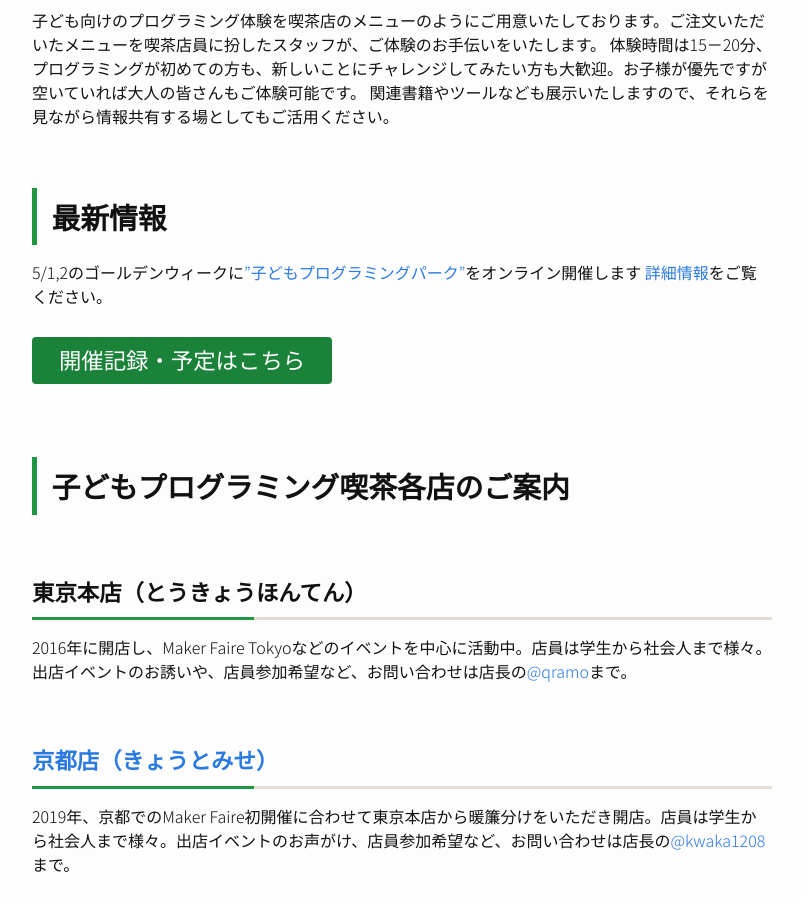
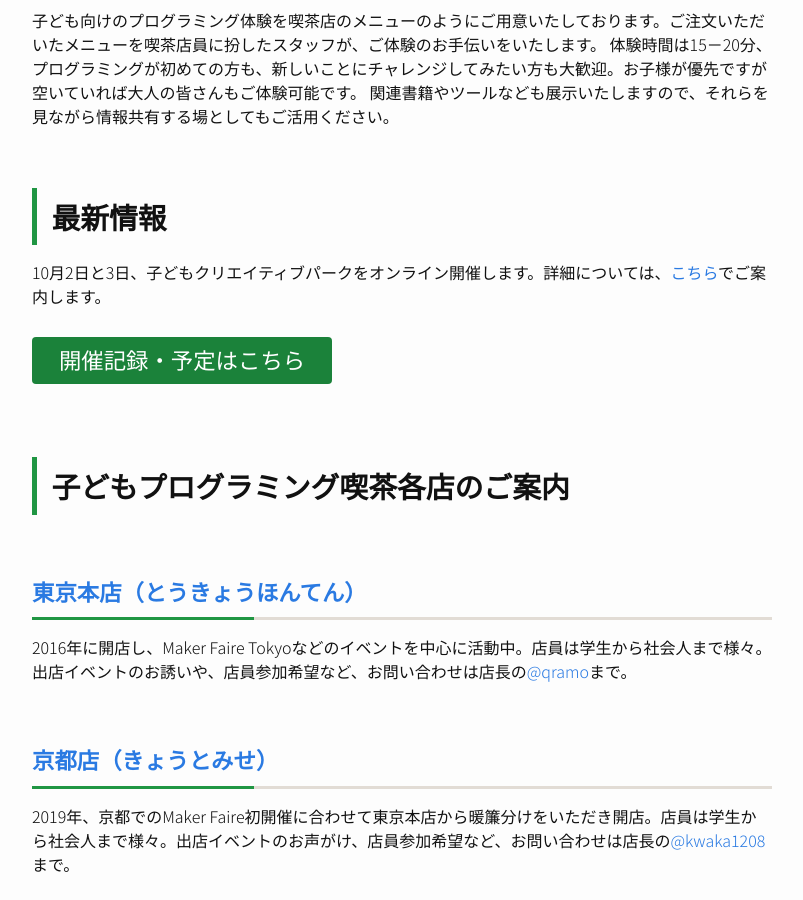
Before and after one commit to pgmsaloon4kids/pgmsaloon4kids.github.io, a Jekyll site: the page built from index.md, in a window 1280 px wide and 900 px high, scrolled down 577 px. Shown: the whole window, without its empty margins (238-1041 px from the left). Built offline with Jekyll 4.4.1, drawn with Linux system fonts in a browser that asks for light colours.

Commit message:
トップページ更新

```diff
--- a/index.md
+++ b/index.md
@@ -12,13 +12,13 @@ permalink: /
 関連書籍やツールなども展示いたしますので、それらを見ながら情報共有する場としてもご活用ください。
 
 ## 最新情報
-5/1,2のゴールデンウィークに<a href="https://makezine.jp/blog/2021/04/kidsprogramingpark.html" target="blank">”子どもプログラミングパーク”</a>をオンライン開催します <a href="/kyoto/2021/">詳細情報</a>をご覧ください。
+10月2日と3日、子どもクリエイティブパークをオンライン開催します。詳細については、<a href="/tokyo/2021/">こちら</a>でご案内します。
 
 <a href="/calendar/" class="green-btn">開催記録・予定はこちら</a>
 
 ## 子どもプログラミング喫茶各店のご案内
 
-### 東京本店（とうきょうほんてん）
+### [東京本店（とうきょうほんてん）](/tokyo/)
 2016年に開店し、Maker Faire Tokyoなどのイベントを中心に活動中。店員は学生から社会人まで様々。出店イベントのお誘いや、店員参加希望など、お問い合わせは店長の[@qramo](https://twitter.com/qramo){:target="_blank"}まで。
 
 ### [京都店（きょうとみせ）](/kyoto/)
```
